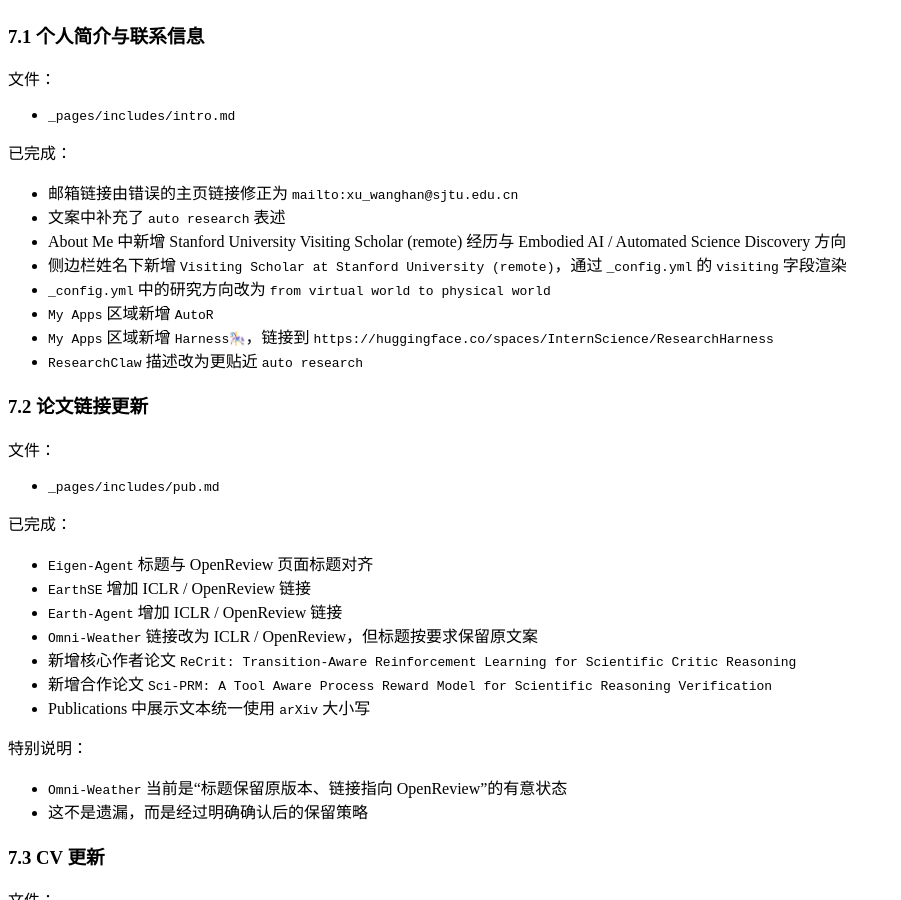
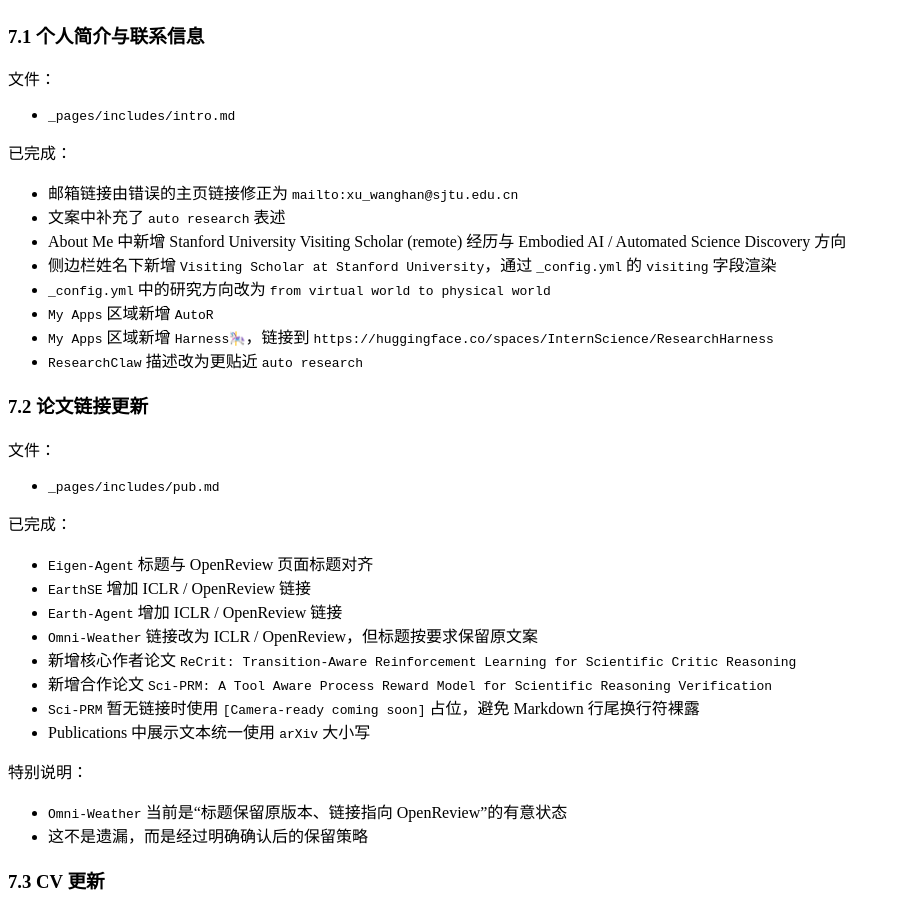
Before and after one commit to black-yt/black-yt.github.io, a Jekyll site: the page built from AGENTS.md, in a window 1280 px wide and 900 px high, scrolled down 4518 px. Shown: the whole window, without its empty margins (0-901 px from the left). Built offline with Jekyll 4.4.1, drawn with Linux system fonts in a browser that asks for light colours; our own code applies the rules of GitHub Pages for plain Markdown files; some of the changed text lies outside the part shown.

Commit message:
Refine Stanford and publication text

```diff
--- a/AGENTS.md
+++ b/AGENTS.md
@@ -191,7 +191,7 @@ App 卡片维护在 `_pages/includes/intro.md` 的 `My Apps` 区域。
 - 邮箱链接由错误的主页链接修正为 `mailto:xu_wanghan@sjtu.edu.cn`
 - 文案中补充了 `auto research` 表述
 - About Me 中新增 Stanford University Visiting Scholar (remote) 经历与 Embodied AI / Automated Science Discovery 方向
-- 侧边栏姓名下新增 `Visiting Scholar at Stanford University (remote)`，通过 `_config.yml` 的 `visiting` 字段渲染
+- 侧边栏姓名下新增 `Visiting Scholar at Stanford University`，通过 `_config.yml` 的 `visiting` 字段渲染
 - `_config.yml` 中的研究方向改为 `from virtual world to physical world`
 - `My Apps` 区域新增 `AutoR`
 - `My Apps` 区域新增 `Harness🎠`，链接到 `https://huggingface.co/spaces/InternScience/ResearchHarness`
@@ -211,6 +211,7 @@ App 卡片维护在 `_pages/includes/intro.md` 的 `My Apps` 区域。
 - `Omni-Weather` 链接改为 ICLR / OpenReview，但标题按要求保留原文案
 - 新增核心作者论文 `ReCrit: Transition-Aware Reinforcement Learning for Scientific Critic Reasoning`
 - 新增合作论文 `Sci-PRM: A Tool Aware Process Reward Model for Scientific Reasoning Verification`
+- `Sci-PRM` 暂无链接时使用 `[Camera-ready coming soon]` 占位，避免 Markdown 行尾换行符裸露
 - Publications 中展示文本统一使用 `arXiv` 大小写
 
 特别说明：
--- a/_config.yml
+++ b/_config.yml
@@ -1,7 +1,7 @@
 # Site Settings
 title                    : "Wanghan Xu (徐望瀚)"
 description              : "PhD at Shanghai Jiao Tong University"
-visiting                 : "Visiting Scholar at Stanford University (remote)"
+visiting                 : "Visiting Scholar at Stanford University"
 direction                : "Focusing on developing Foundation Models to build AI Agents from virtual world to physical world."
 repository               : "black-yt/black-yt.github.io"
 
```
Also changed, not shown: _pages/includes/intro.md (+1 -1 lines), _pages/includes/pub.md (+1 -0 lines).
